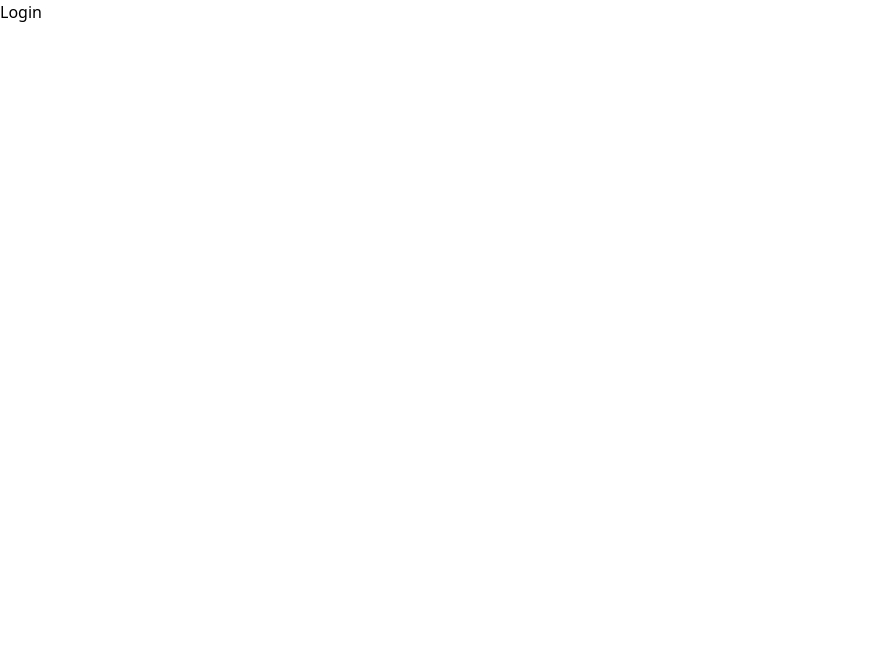
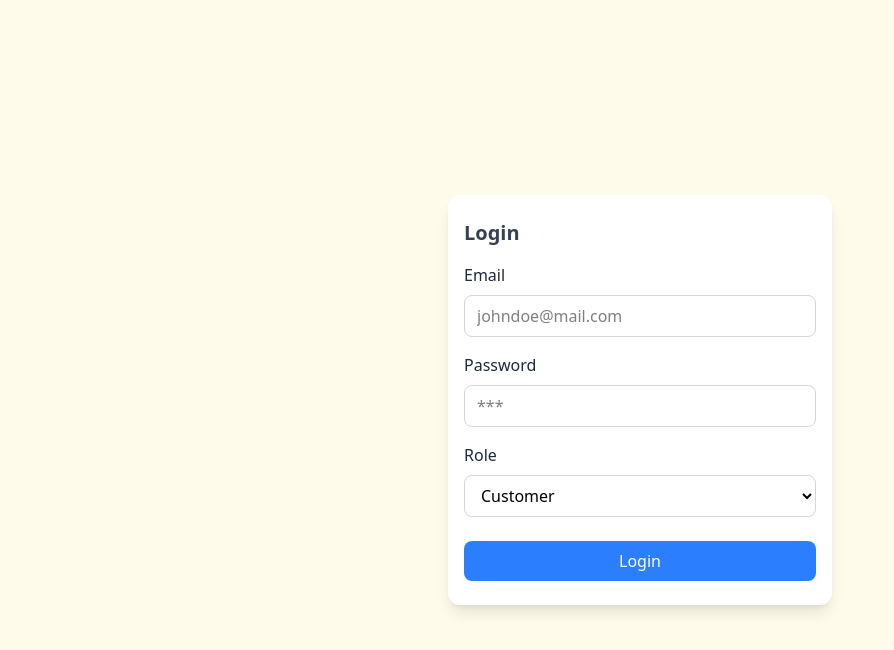
Before and after one commit to A-Coder02/10xers-labs-application, a React (Vite) app in the folder frontend/: page /login in a window 1280 px wide. Shown: the top 650 px of the page, without its empty margins (0-894 px from the left). Built offline with nearby package versions, Linux system fonts and the light colour scheme.

Commit message:
Login Page Implemented

```diff
--- a/frontend/package.json
+++ b/frontend/package.json
@@ -13,11 +13,13 @@
     "@reduxjs/toolkit": "^2.8.1",
     "@tailwindcss/vite": "^4.1.6",
     "axios": "^1.9.0",
+    "formik": "^2.4.6",
     "react": "^19.1.0",
     "react-dom": "^19.1.0",
     "react-redux": "^9.2.0",
     "react-router-dom": "^7.6.0",
-    "tailwindcss": "^4.1.6"
+    "tailwindcss": "^4.1.6",
+    "yup": "^1.6.1"
   },
   "devDependencies": {
     "@eslint/js": "^9.25.0",
--- a/frontend/src/App.jsx
+++ b/frontend/src/App.jsx
@@ -10,8 +10,8 @@ const App = () => {
     <div>
       <Router>
         <Routes>
+          <Route path="/login" element={<Login />} />
           <Route path="/" element={<Home />} />
-          <Route path="/login" element={<Login />} />
           <Route path="/register" element={<Register />} />
           <Route path="/portal" element={<Portal />} />
         </Routes>
--- /dev/null
+++ b/frontend/src/components/Button.jsx
@@ -0,0 +1,23 @@
+import React from "react";
+
+const Button = ({
+  type = "button",
+  isLoading = false,
+  disabled = false,
+  children,
+  onClick,
+}) => {
+  return (
+    <button
+      type={type}
+      onClick={onClick}
+      disabled={disabled || isLoading}
+      className={`bg-blue-500 text-white rounded-lg py-2 mt-2 hover:bg-blue-600 transition cursor-pointer
+        ${disabled || isLoading ? "opacity-50 cursor-not-allowed" : ""}`}
+    >
+      {isLoading ? "Loading..." : children}
+    </button>
+  );
+};
+
+export default Button;
--- /dev/null
+++ b/frontend/src/components/Select.jsx
@@ -0,0 +1,35 @@
+import { useField } from "formik";
+import React from "react";
+
+const Select = ({ label, name, options }) => {
+  // Using useField to connect the select input with Formik
+  const [field, meta] = useField(name);
+
+  return (
+    <div>
+      <div className="flex flex-col gap-2">
+        <label htmlFor={name} className="text-slate-800">
+          {label}
+        </label>
+        <select
+          {...field} // Spread the field props (value, onChange, onBlur)
+          id={name}
+          className={`border rounded-lg px-3 py-2 w-full ${
+            meta.touched && meta.error ? "border-red-500" : "border-gray-300"
+          }`}
+        >
+          {options.map((option) => (
+            <option key={option.value} value={option.value}>
+              {option.label}
+            </option>
+          ))}
+        </select>
+      </div>
+      {meta.touched && meta.error && (
+        <span className="text-sm text-red-500">{meta.error}</span>
+      )}
+    </div>
+  );
+};
+
+export default Select;
--- /dev/null
+++ b/frontend/src/components/TextField.jsx
@@ -0,0 +1,30 @@
+import { useField } from "formik";
+import React from "react";
+
+const TextField = ({ label, name, placeholder, type = "text" }) => {
+  // Using useField to connect the input with Formik
+  const [field, meta] = useField(name);
+
+  return (
+    <div>
+      <div className="flex flex-col gap-2">
+        <label htmlFor={name} className="text-slate-800">
+          {label}
+        </label>
+        <input
+          {...field} // Spread the field props (value, onChange, onBlur)
+          placeholder={placeholder}
+          type={type}
+          className={`border rounded-lg px-3 py-2 w-full ${
+            meta.touched && meta.error ? "border-red-500" : "border-gray-300"
+          }`}
+        />
+      </div>
+      {meta.touched && meta.error && (
+        <span className="text-sm text-red-500">{meta.error}</span>
+      )}
+    </div>
+  );
+};
+
+export default TextField;
--- a/frontend/src/pages/Login.jsx
+++ b/frontend/src/pages/Login.jsx
@@ -1,7 +1,79 @@
 import React from "react";
+import { Formik, Form, Field, ErrorMessage } from "formik";
+import * as Yup from "yup";
+import TextField from "../components/TextField";
+import Button from "../components/Button";
+import Select from "../components/Select";
 
 const Login = () => {
-  return <div>Login</div>;
+  // Validation schema
+  const validationSchema = Yup.object({
+    email: Yup.string()
+      .email("Invalid email format")
+      .required("Email is required"),
+    password: Yup.string()
+      .min(6, "Password must be at least 6 characters")
+      .required("Password is required"),
+    role: Yup.string()
+      .oneOf(["ADMIN", "CUSTOMER"], "Select a valid role")
+      .required("Role is required"),
+  });
+
+  // Initial form values
+  const initialValues = {
+    email: "",
+    password: "",
+    role: "CUSTOMER",
+  };
+
+  // Form submission handler
+  const onSubmit = (values) => {
+    console.log("Form data", values);
+  };
+
+  return (
+    <div className="bg-amber-50 flex justify-center items-center min-h-screen">
+      <Formik
+        initialValues={initialValues}
+        validationSchema={validationSchema}
+        onSubmit={onSubmit}
+      >
+        {({ isSubmitting }) => (
+          <Form className="flex flex-col gap-4 px-4 py-6 rounded-xl bg-white shadow-lg md:min-w-sm">
+            <h2 className="text-xl font-semibold text-gray-700">Login</h2>
+            <TextField
+              name="email"
+              label="Email"
+              placeholder={"johndoe@mail.com"}
+            />
+
+            <TextField
+              name="password"
+              type="password"
+              label="Password"
+              placeholder={"***"}
+            />
+            <Select
+              label="Role"
+              name="role"
+              options={[
+                { value: "ADMIN", label: "Admin" },
+                { value: "CUSTOMER", label: "Customer" },
+              ]}
+            />
+
+            <Button
+              type="submit"
+              disabled={isSubmitting}
+              isLoading={isSubmitting}
+            >
+              Login
+            </Button>
+          </Form>
+        )}
+      </Formik>
+    </div>
+  );
 };
 
 export default Login;
```
Also changed, not shown: 1 other file (tests, documents, lock files or other folders).
